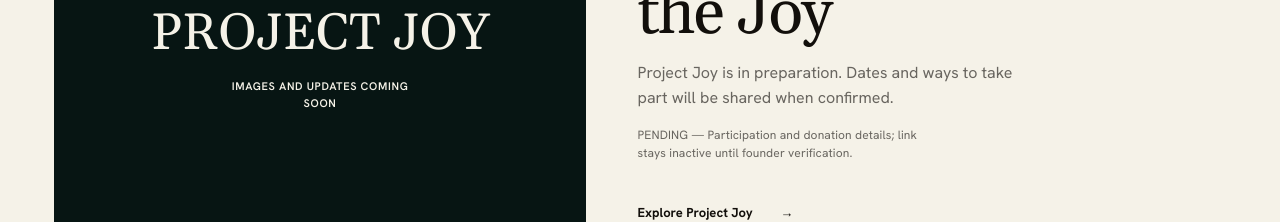
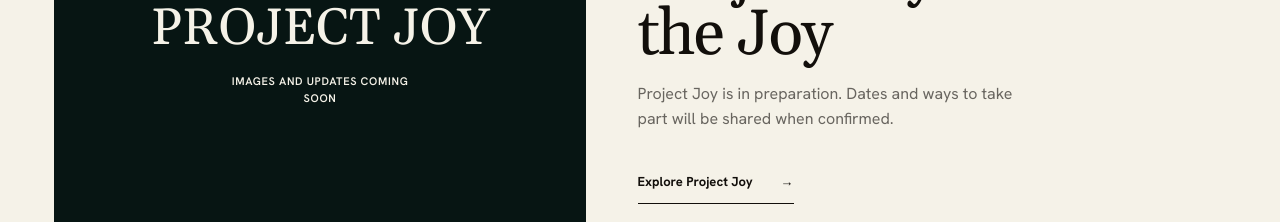
Before and after one commit to executiveusa/asc3nd-brand-site, a Next.js app: page /events in a window 1280 px wide. Shown: the part 1140-1362 px from the top of the page. Built offline with nearby package versions, Linux system fonts and the light colour scheme; no server answers.

Commit message:
Keep event status truthful without internal production notes

```diff
--- a/app/events/page.tsx
+++ b/app/events/page.tsx
@@ -34,7 +34,6 @@ export default function EventsPage() {
             <p className="eyebrow">{projectJoy.en.type}</p>
             <h3 id="project-joy-title">{projectJoy.title}</h3>
             <p>{projectJoy.en.awaiting}</p>
-            <p className="initiative-pending-note">PENDING — Participation and donation details; link stays inactive until founder verification.</p>
             <Link className="event-record-link" href="/projects/project-joy">{projectJoy.en.linkLabel} <span className="arrow" aria-hidden="true">→</span></Link>
           </div>
         </article>
```
